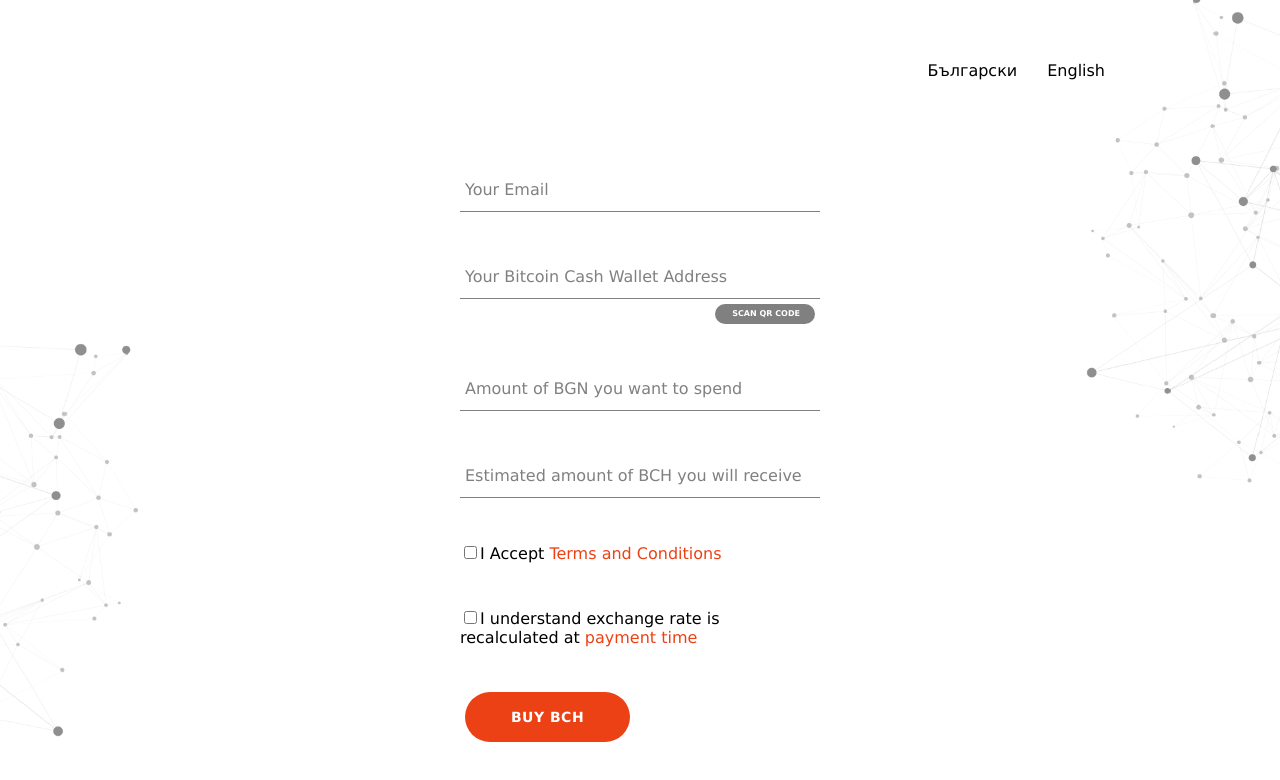
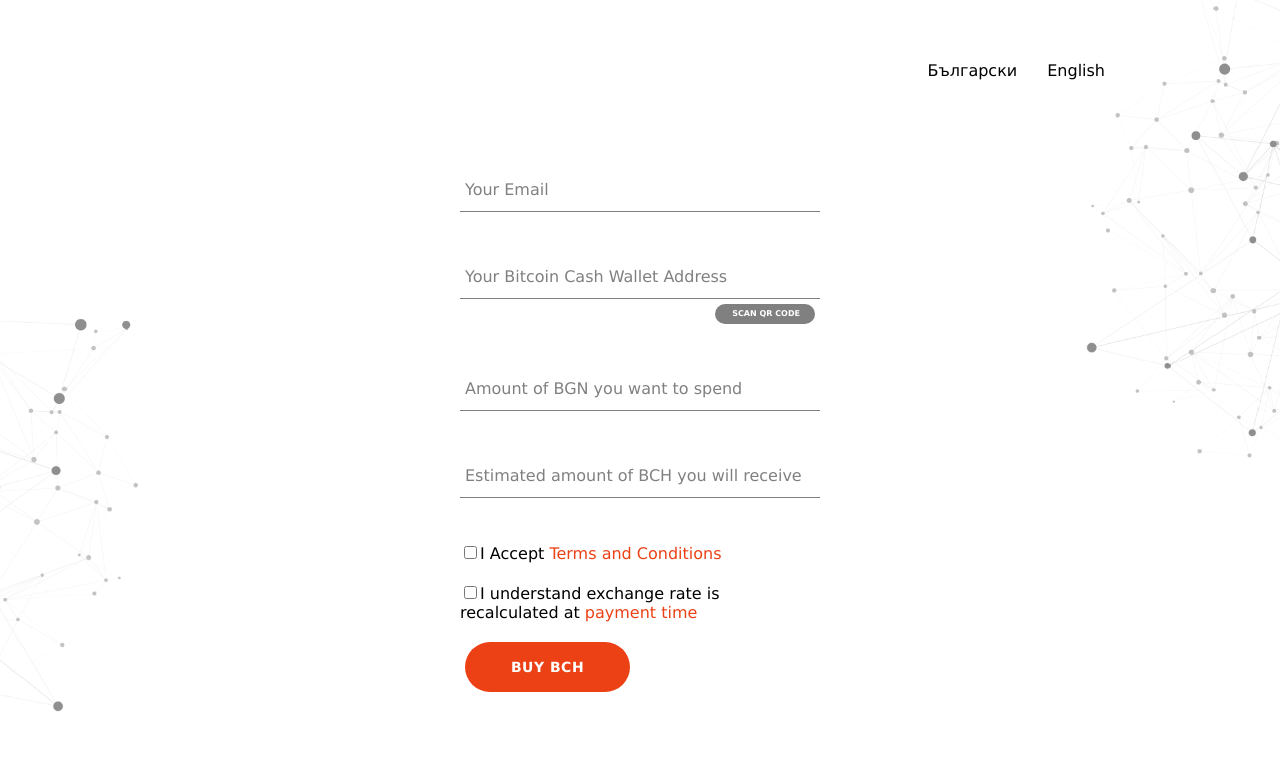
Before and after one commit to tsetsoo/buy-bch, a React (Create React App) app: page / in a window 1280 px wide. Shown: the top 780 px of the page. Built offline with nearby package versions, Linux system fonts and the light colour scheme.

Commit message:
remove bgn step and add checkbox styles

```diff
--- a/src/components/new-order/new-order.component.jsx
+++ b/src/components/new-order/new-order.component.jsx
@@ -68,7 +68,7 @@ function NewOrder({ setOrder, setErrorMessage, setLoading }) {
 
   const checkbox = (name, textId, urlToRender) => {
     return (
-      <div className="group">
+      <div className="group checkbox">
         <input type="checkbox" required name={name} />
         <label>
           {intl.formatMessage(
@@ -119,7 +119,7 @@ function NewOrder({ setOrder, setErrorMessage, setLoading }) {
         <FormInput
           name="bgn"
           type="number"
-          step={process.env.REACT_APP_BGN_STEP}
+          step="any"
           handleChange={handleChangeBgn}
           value={bgn}
           label={intl.formatMessage({ id: "order.bgnAmount" })}
--- a/src/components/new-order/new-order.styles.scss
+++ b/src/components/new-order/new-order.styles.scss
@@ -17,3 +17,8 @@
 .qr-button-container {
   width: 100%;
 }
+
+.checkbox {
+  margin-bottom: 20px;
+  margin-top: 0px;
+}
```
Also changed, not shown: 2 other files (tests, documents, lock files or other folders).
